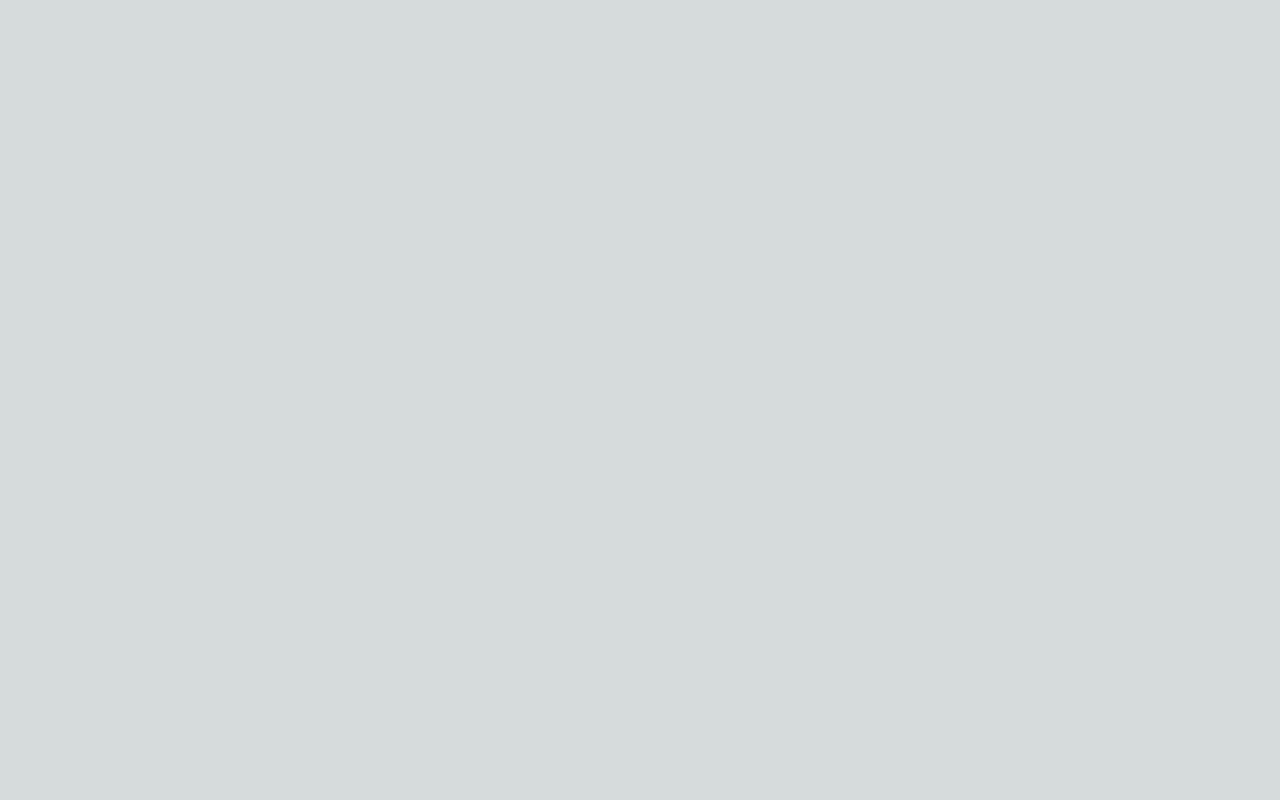
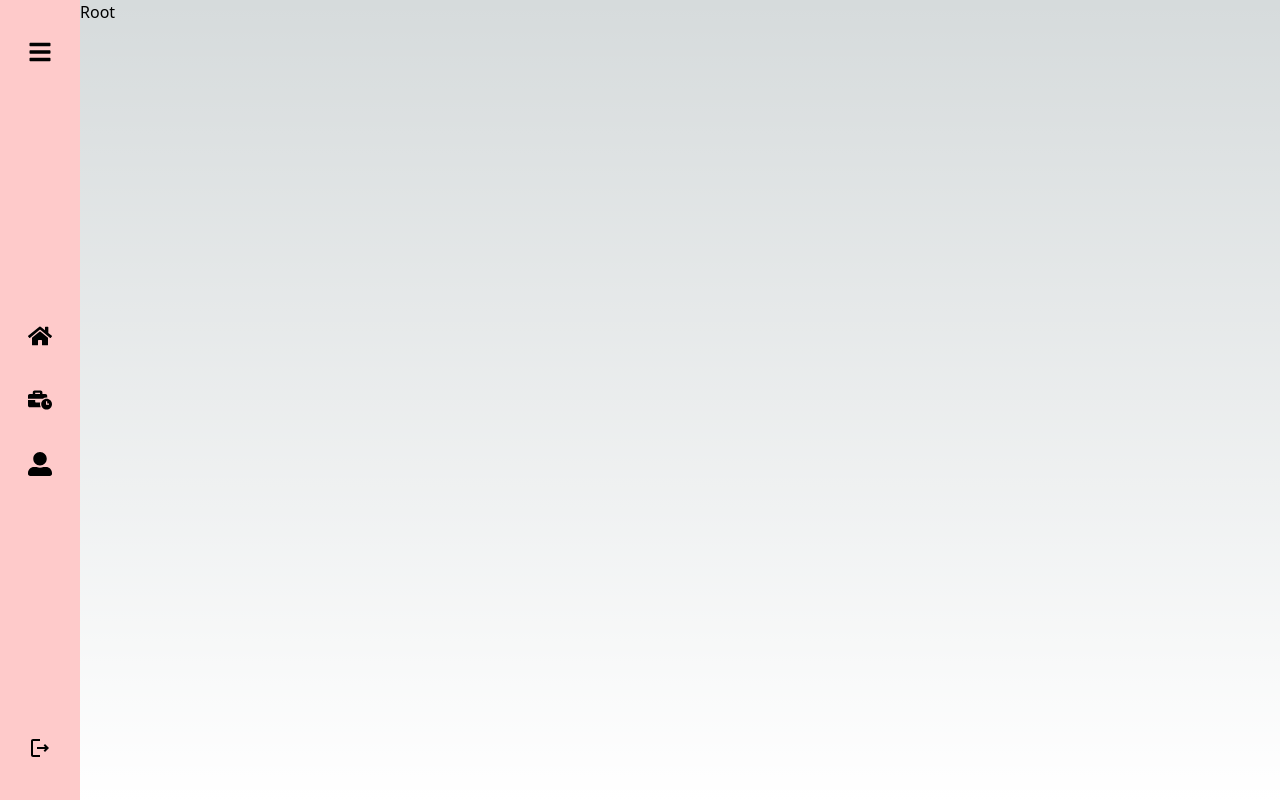
Before and after one commit to dwws-ufes/2023-MarktIA, a Next.js app in the folder marktia-frontend/: page / in a window 1280 px wide. Built offline with nearby package versions, Linux system fonts and the light colour scheme.

Commit message:
:sparkles: Implementacao da sidebar

```diff
--- a/marktia-frontend/app/(authenticated)/layout.tsx
+++ b/marktia-frontend/app/(authenticated)/layout.tsx
@@ -1,3 +1,4 @@
+import Sidebar from '@/components/sidebar'
 import '../globals.css'
 
 export default function RootLayout({
@@ -8,7 +9,12 @@ export default function RootLayout({
   return (
     <html lang="en">
       <body>
-        {children}
+        <div className="flex">
+          <Sidebar />
+          <div>
+            {children}
+          </div>
+        </div>
       </body>
     </html>
   )
--- a/marktia-frontend/app/(authenticated)/page.tsx
+++ b/marktia-frontend/app/(authenticated)/page.tsx
@@ -1,5 +1,7 @@
 export default function RootPage() {
     return (
-        <></>
+        <div>
+            <p>Root</p>
+        </div>
     )
 }
--- /dev/null
+++ b/marktia-frontend/app/(authenticated)/service/page.tsx
@@ -0,0 +1,7 @@
+export default function ServicePage() {
+    return (
+        <div>
+            <p>Services</p>
+        </div>
+    )
+}
--- /dev/null
+++ b/marktia-frontend/app/(authenticated)/user/page.tsx
@@ -0,0 +1,7 @@
+export default function UserPage() {
+    return (
+        <div>
+            <p>User</p>
+        </div>
+    )
+}
--- a/marktia-frontend/app/(public)/layout.tsx
+++ b/marktia-frontend/app/(public)/layout.tsx
@@ -5,7 +5,7 @@ export default function RootLayout({ children }: { children: React.ReactNode })
     <html lang="en">
       <body>
         <div className="h-screen flex justify-center items-center">
-          <div className="w-1/3 px-10 py-5 rounded-sm">
+          <div className="w-1/2 px-10 py-5 rounded-sm">
             <h1 className="text-center text-2xl mb-5">MarktIA</h1>
             {children}
           </div>
--- /dev/null
+++ b/marktia-frontend/components/sidebar/index.tsx
@@ -0,0 +1,38 @@
+"use client";
+
+import { useRouter } from "next/navigation";
+import { useState } from "react";
+import { FaBars, FaBusinessTime, FaUserAlt, FaHome } from 'react-icons/fa';
+import { MdOutlineLogout } from 'react-icons/md';
+
+export default function Sidebar() {
+    const [isSidebarOpened, toggleIsSidebarOpened] = useState(false);
+    const router = useRouter();
+
+    return (
+        <div className={`${isSidebarOpened ? "w-72" : "w-20"} h-screen bg-red-200 duration-300`}>
+            <div className="h-full flex flex-col justify-between">
+                <div>
+                    <FaBars className="text-2xl cursor-pointer ml-7 mt-10" onClick={() => toggleIsSidebarOpened(!isSidebarOpened)} />
+                </div>
+                <div>
+                    <div className="flex items-center mb-10">
+                        <FaHome className="text-2xl cursor-pointer ml-7" onClick={() => router.push("/")} />
+                        {isSidebarOpened && <span className="text-xl ml-5">Página Principal</span>}
+                    </div>
+                    <div className="flex items-center mt-10 mb-10">
+                        <FaBusinessTime className="text-2xl cursor-pointer ml-7" onClick={() => router.push("/service")} />
+                        {isSidebarOpened && <span className="text-xl ml-5">Serviços</span>}
+                    </div>
+                    <div className="flex items-center mt-10">
+                        <FaUserAlt className="text-2xl cursor-pointer ml-7" onClick={() => router.push("/user")} />
+                        {isSidebarOpened && <span className="text-xl ml-5">Informações Pessoais</span>}
+                    </div>
+                </div>
+                <div>
+                    <MdOutlineLogout className="text-2xl cursor-pointer ml-7 mb-10" onClick={() => { }} />
+                </div>
+            </div>
+        </div>
+    )
+}
--- a/marktia-frontend/package.json
+++ b/marktia-frontend/package.json
@@ -19,6 +19,7 @@
     "react": "18.2.0",
     "react-dom": "18.2.0",
     "react-hook-form": "^7.43.9",
+    "react-icons": "^4.8.0",
     "typescript": "5.0.4",
     "zod": "^3.21.4"
   },
```
Also changed, not shown: 1 other file (tests, documents, lock files or other folders).
